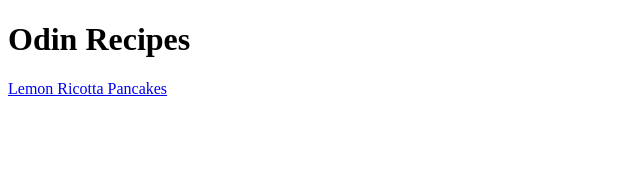
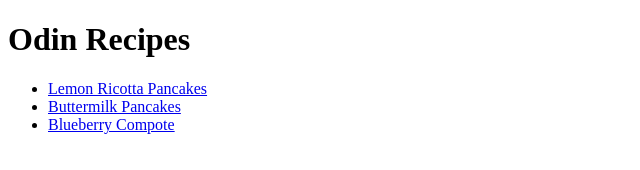
Before and after one commit to k-golubski/odin-recipes, a plain HTML site: page index.html in a window 1280 px wide. Shown: the whole page, without its empty margins (0-640 px from the left). Drawn offline with Linux system fonts and the light colour scheme.

Commit message:
Added links to other recipes

```diff
--- a/index.html
+++ b/index.html
@@ -8,6 +8,13 @@
 </head>
 <body>
     <h1>Odin Recipes</h1>
-    <a href="recipes/lemon_ricotta_pancakes.html">Lemon Ricotta Pancakes</a>
+    <p>
+        <ul>
+            <li><a href="recipes/lemon_ricotta_pancakes.html">Lemon Ricotta Pancakes</a></li>
+            <li><a href="recipes/buttermilk_pancakes.html">Buttermilk Pancakes</a></li>
+            <li><a href="recipes/blueberry_compote.html">Blueberry Compote</a></li>
+        </ul>
+    </p>
+
 </body>
 </html>
```
